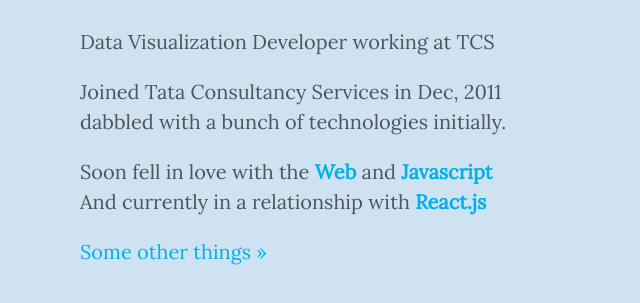
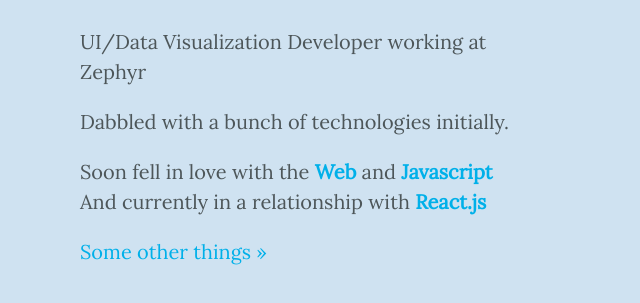
Before and after one commit to sandeepedara/sandeepedara.github.com, a plain HTML site: page index.html in a window 1280 px wide. Shown: the part 283-586 px from the top of the page, without its empty margins (0-640 px from the left). Drawn offline with nearby package versions, Linux system fonts and the light colour scheme.

Commit message:
Company changed

```diff
--- a/index.html
+++ b/index.html
@@ -28,8 +28,8 @@
                 <div class="story-wrapper">
                     <div class="story-content">
                         <h1>Sandeep Edara</h1>
-                        <p>Data Visualization Developer working at TCS</p>
-                        <p>Joined Tata Consultancy Services in Dec, 2011<br>dabbled with a bunch of technologies initially.</p>
+                        <p>UI/Data Visualization Developer working at Zephyr</p>
+                        <p>Dabbled with a bunch of technologies initially.</p>
                         <p>Soon fell in love with the <b class="special">Web</b> and <b class="special">Javascript</b> <br>                            And currently in a relationship with <b class="special">React.js</b></p>
                         <p></p>
                         <p><a data-step="next">Some other things »</a></p>
```
